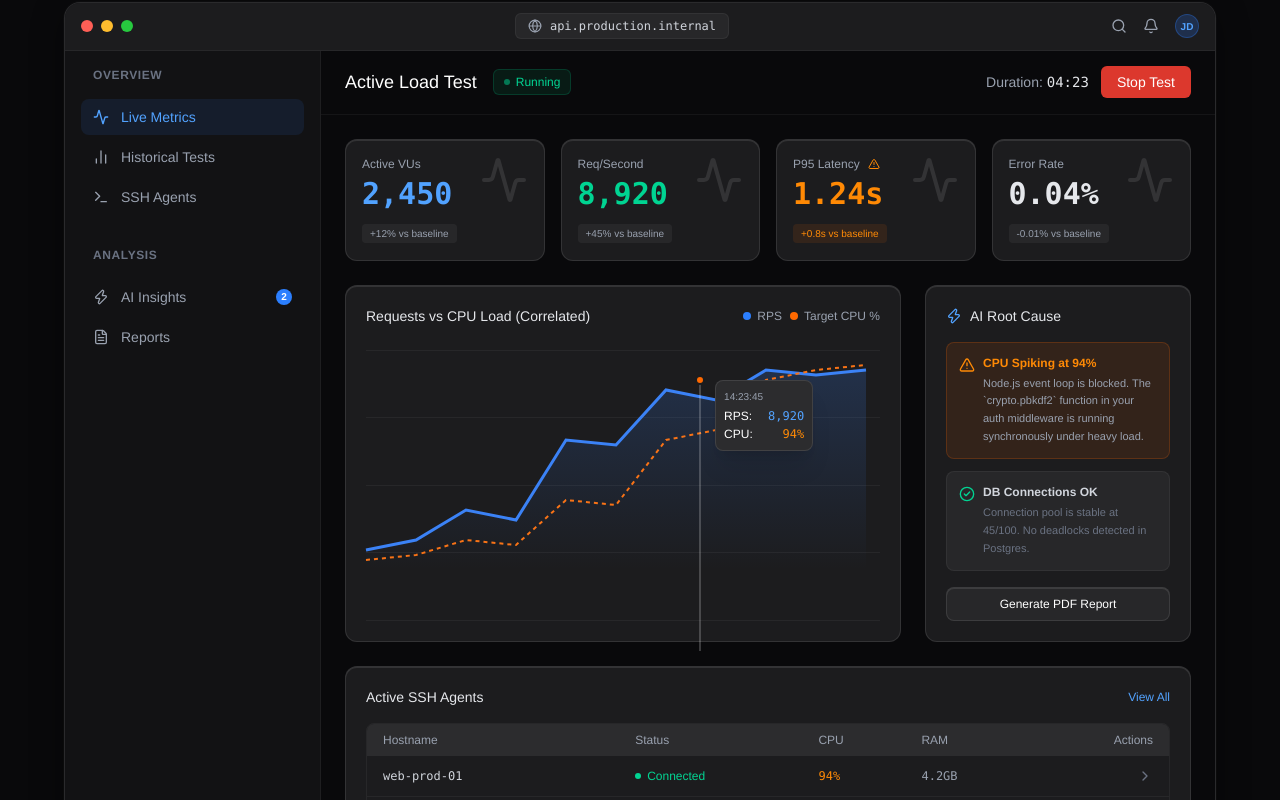
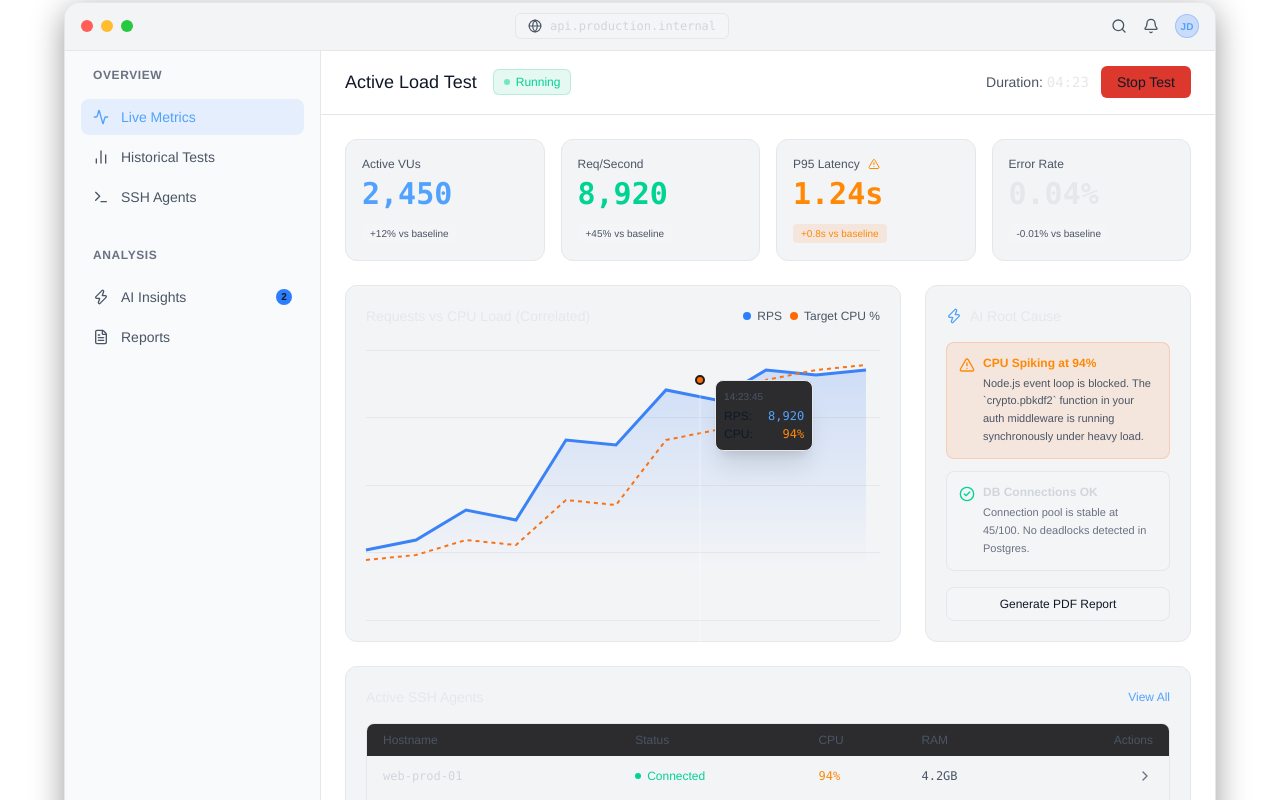
Before and after one commit to SoumyaranjanDS/testyoursite, a React (Vite) app in the folder frontend/: page / in a window 1280 px wide. Shown: the part 5380-6180 px from the top of the page. Built offline with nearby package versions, Linux system fonts and the light colour scheme.

Commit message:
Update DashboardPreview.jsx

```diff
--- a/frontend/src/components/home/DashboardPreview.jsx
+++ b/frontend/src/components/home/DashboardPreview.jsx
@@ -8,39 +8,39 @@ import {
 
 const DashboardPreview = () => {
   return (
-    <section id="live-testing" className="py-24 bg-[#09090b] relative overflow-hidden">
+    <section id="live-testing" className="py-24 bg-white dark:bg-[#09090b] relative overflow-hidden">
       {/* Background Glows */}
       <div className="absolute top-1/2 left-1/2 -translate-x-1/2 -translate-y-1/2 w-[800px] h-[500px] bg-blue-600/10 blur-[150px] rounded-full pointer-events-none -z-10" />
 
       <div className="max-w-7xl mx-auto px-6 relative z-10">
         <div className="text-center mb-16">
 
-          <h2 className="text-4xl md:text-5xl font-medium text-white mb-6 font-heading">
+          <h2 className="text-4xl md:text-5xl font-medium text-gray-900 dark:text-white mb-6 font-heading">
             Everything you need in <br className="hidden md:block" /> one unified view<span className="text-blue-500">.</span>
           </h2>
-          <p className="text-gray-400 max-w-xl mx-auto text-base leading-relaxed">
+          <p className="text-gray-600 dark:text-gray-400 max-w-xl mx-auto text-base leading-relaxed">
             Correlate synthetic traffic spikes directly with native server metrics.
             Identify bottlenecks in seconds with AI-powered root cause analysis.
           </p>
         </div>
 
         {/* Dashboard Mockup Container */}
-        <div className="relative mx-auto max-w-6xl w-full rounded-2xl border border-white/10 bg-[#121214] shadow-[0_8px_32px_rgba(0,0,0,0.4),0_0_0_1px_rgba(255,255,255,0.02)] overflow-hidden">
+        <div className="relative mx-auto max-w-6xl w-full rounded-2xl border border-gray-200 dark:border-white/10 bg-gray-50 dark:bg-[#121214] shadow-[0_8px_32px_rgba(0,0,0,0.4),0_0_0_1px_rgba(255,255,255,0.02)] overflow-hidden">
 
           {/* Mockup Header (Window Controls) */}
-          <div className="h-12 border-b border-white/5 flex items-center px-4 bg-[#1c1c1e] justify-between">
+          <div className="h-12 border-b border-gray-200 dark:border-white/5 flex items-center px-4 bg-gray-100 dark:bg-[#1c1c1e] justify-between">
             <div className="flex items-center gap-2">
               <div className="w-3 h-3 rounded-full bg-[#ff5f56]" />
               <div className="w-3 h-3 rounded-full bg-[#ffbd2e]" />
               <div className="w-3 h-3 rounded-full bg-[#27c93f]" />
             </div>
-            <div className="flex items-center gap-2 px-3 py-1 rounded-md bg-white/5 border border-white/5">
-              <Globe className="w-3.5 h-3.5 text-gray-400" />
+            <div className="flex items-center gap-2 px-3 py-1 rounded-md bg-white/5 border border-gray-200 dark:border-white/5">
+              <Globe className="w-3.5 h-3.5 text-gray-600 dark:text-gray-400" />
               <span className="text-xs text-gray-300 font-mono">api.production.internal</span>
             </div>
             <div className="flex items-center gap-4">
-              <Search className="w-4 h-4 text-gray-400" />
-              <Bell className="w-4 h-4 text-gray-400" />
+              <Search className="w-4 h-4 text-gray-600 dark:text-gray-400" />
+              <Bell className="w-4 h-4 text-gray-600 dark:text-gray-400" />
               <div className="w-6 h-6 rounded-full bg-blue-500/20 border border-blue-500/30 flex items-center justify-center">
                 <span className="text-[10px] text-blue-400 font-bold">JD</span>
               </div>
@@ -49,9 +49,9 @@ const DashboardPreview = () => {
 
           <div className="flex">
             {/* Sidebar */}
-            <div className="w-64 border-r border-white/5 bg-[#121214] p-4 flex flex-col gap-8 hidden md:flex">
+            <div className="w-64 border-r border-gray-200 dark:border-white/5 bg-gray-50 dark:bg-[#121214] p-4 flex flex-col gap-8 hidden md:flex">
               <div>
-                <div className="text-xs font-semibold text-gray-500 uppercase tracking-wider mb-4 px-3">
+                <div className="text-xs font-semibold text-gray-500 dark:text-gray-500 uppercase tracking-wider mb-4 px-3">
                   Overview
                 </div>
                 <div className="space-y-1">
@@ -59,11 +59,11 @@ const DashboardPreview = () => {
                     <Activity className="w-4 h-4" />
                     <span className="text-sm font-medium">Live Metrics</span>
                   </div>
-                  <div className="flex items-center gap-3 px-3 py-2 rounded-lg text-gray-400 hover:text-gray-200 hover:bg-white/5 cursor-pointer transition-colors">
+                  <div className="flex items-center gap-3 px-3 py-2 rounded-lg text-gray-600 dark:text-gray-400 hover:text-gray-200 hover:bg-white/5 cursor-pointer transition-colors">
                     <BarChart2 className="w-4 h-4" />
                     <span className="text-sm">Historical Tests</span>
                   </div>
-                  <div className="flex items-center gap-3 px-3 py-2 rounded-lg text-gray-400 hover:text-gray-200 hover:bg-white/5 cursor-pointer transition-colors">
+                  <div className="flex items-center gap-3 px-3 py-2 rounded-lg text-gray-600 dark:text-gray-400 hover:text-gray-200 hover:bg-white/5 cursor-pointer transition-colors">
                     <Terminal className="w-4 h-4" />
                     <span className="text-sm">SSH Agents</span>
                   </div>
@@ -71,16 +71,16 @@ const DashboardPreview = () => {
               </div>
 
               <div>
-                <div className="text-xs font-semibold text-gray-500 uppercase tracking-wider mb-4 px-3">
+                <div className="text-xs font-semibold text-gray-500 dark:text-gray-500 uppercase tracking-wider mb-4 px-3">
                   Analysis
                 </div>
                 <div className="space-y-1">
-                  <div className="flex items-center gap-3 px-3 py-2 rounded-lg text-gray-400 hover:text-gray-200 hover:bg-white/5 cursor-pointer transition-colors">
+                  <div className="flex items-center gap-3 px-3 py-2 rounded-lg text-gray-600 dark:text-gray-400 hover:text-gray-200 hover:bg-white/5 cursor-pointer transition-colors">
                     <Zap className="w-4 h-4" />
                     <span className="text-sm">AI Insights</span>
-                    <span className="ml-auto flex h-4 w-4 items-center justify-center rounded-full bg-blue-500 text-[10px] font-bold text-white">2</span>
+                    <span className="ml-auto flex h-4 w-4 items-center justify-center rounded-full bg-blue-500 text-[10px] font-bold text-gray-900 dark:text-white">2</span>
                   </div>
-                  <div className="flex items-center gap-3 px-3 py-2 rounded-lg text-gray-400 hover:text-gray-200 hover:bg-white/5 cursor-pointer transition-colors">
+                  <div className="flex items-center gap-3 px-3 py-2 rounded-lg text-gray-600 dark:text-gray-400 hover:text-gray-200 hover:bg-white/5 cursor-pointer transition-colors">
                     <FileText className="w-4 h-4" />
                     <span className="text-sm">Reports</span>
                   </div>
@@ -89,19 +89,19 @@ const DashboardPreview = () => {
             </div>
 
             {/* Main Content Area */}
-            <div className="flex-1 bg-[#09090b] flex flex-col overflow-hidden">
+            <div className="flex-1 bg-white dark:bg-[#09090b] flex flex-col overflow-hidden">
               {/* Toolbar */}
-              <div className="h-16 border-b border-white/5 flex items-center px-6 justify-between shrink-0">
+              <div className="h-16 border-b border-gray-200 dark:border-white/5 flex items-center px-6 justify-between shrink-0">
                 <div className="flex items-center gap-4">
-                  <h3 className="text-lg font-medium text-white">Active Load Test</h3>
+                  <h3 className="text-lg font-medium text-gray-900 dark:text-white">Active Load Test</h3>
                   <div className="flex items-center gap-1.5 px-2.5 py-1 rounded-md bg-emerald-500/10 border border-emerald-500/20">
                     <div className="w-1.5 h-1.5 rounded-full bg-emerald-400 animate-pulse" />
                     <span className="text-xs font-medium text-emerald-400">Running</span>
                   </div>
                 </div>
                 <div className="flex items-center gap-3">
-                  <span className="text-sm text-gray-400">Duration: <span className="text-gray-200 font-mono">04:23</span></span>
-                  <button className="px-4 py-1.5 rounded-md bg-[#DC382D] text-white text-sm font-medium hover:bg-[#b92b22] transition-colors">
+                  <span className="text-sm text-gray-600 dark:text-gray-400">Duration: <span className="text-gray-200 font-mono">04:23</span></span>
+                  <button className="px-4 py-1.5 rounded-md bg-[#DC382D] text-gray-900 dark:text-white text-sm font-medium hover:bg-[#b92b22] transition-colors">
                     Stop Test
                   </button>
                 </div>
@@ -118,18 +118,18 @@ const DashboardPreview = () => {
                     { label: "P95 Latency", value: "1.24s", trend: "+0.8s", color: "text-orange-400", alert: true },
                     { label: "Error Rate", value: "0.04%", trend: "-0.01%", color: "text-gray-200" },
                   ].map((stat, i) => (
-                    <div key={i} className="p-4 rounded-xl bg-[#1c1c1e] border border-white/10 relative overflow-hidden group shadow-[inset_0_1px_0_rgba(255,255,255,0.1)]">
+                    <div key={i} className="p-4 rounded-xl bg-gray-100 dark:bg-[#1c1c1e] border border-gray-200 dark:border-white/10 relative overflow-hidden group shadow-[inset_0_1px_0_rgba(255,255,255,0.1)]">
                       <div className="absolute top-0 right-0 p-4 opacity-10 group-hover:opacity-20 transition-opacity">
                         <Activity className="w-12 h-12" />
                       </div>
-                      <div className="text-xs text-gray-400 mb-1 flex items-center gap-2">
+                      <div className="text-xs text-gray-600 dark:text-gray-400 mb-1 flex items-center gap-2">
                         {stat.label}
                         {stat.alert && <AlertTriangle className="w-3 h-3 text-orange-400" />}
                       </div>
                       <div className={`text-3xl font-bold font-mono mb-2 ${stat.color}`}>
                         {stat.value}
                       </div>
-                      <div className={`text-[10px] font-medium px-2 py-0.5 rounded-sm inline-block ${stat.alert ? 'bg-orange-500/10 text-orange-400' : 'bg-white/5 text-gray-400'}`}>
+                      <div className={`text-[10px] font-medium px-2 py-0.5 rounded-sm inline-block ${stat.alert ? 'bg-orange-500/10 text-orange-400' : 'bg-white/5 text-gray-600 dark:text-gray-400'}`}>
                         {stat.trend} vs baseline
                       </div>
                     </div>
@@ -138,14 +138,14 @@ const DashboardPreview = () => {
 
                 <div className="grid grid-cols-1 lg:grid-cols-3 gap-6">
                   {/* Chart Area */}
-                  <div className="lg:col-span-2 rounded-xl bg-[#1c1c1e] border border-white/10 p-5 flex flex-col shadow-[inset_0_1px_0_rgba(255,255,255,0.1)]">
+                  <div className="lg:col-span-2 rounded-xl bg-gray-100 dark:bg-[#1c1c1e] border border-gray-200 dark:border-white/10 p-5 flex flex-col shadow-[inset_0_1px_0_rgba(255,255,255,0.1)]">
                     <div className="flex items-center justify-between mb-6">
                       <h4 className="text-sm font-medium text-gray-200">Requests vs CPU Load (Correlated)</h4>
                       <div className="flex gap-2">
-                        <div className="flex items-center gap-1.5 text-xs text-gray-400">
+                        <div className="flex items-center gap-1.5 text-xs text-gray-600 dark:text-gray-400">
                           <div className="w-2 h-2 rounded-full bg-blue-500" /> RPS
                         </div>
-                        <div className="flex items-center gap-1.5 text-xs text-gray-400">
+                        <div className="flex items-center gap-1.5 text-xs text-gray-600 dark:text-gray-400">
                           <div className="w-2 h-2 rounded-full bg-orange-500" /> Target CPU %
                         </div>
                       </div>
@@ -155,7 +155,7 @@ const DashboardPreview = () => {
                       {/* Fake Chart Grid */}
                       <div className="absolute inset-0 flex flex-col justify-between">
                         {[...Array(5)].map((_, i) => (
-                          <div key={i} className="w-full border-t border-white/5" />
+                          <div key={i} className="w-full border-t border-gray-200 dark:border-white/5" />
                         ))}
                       </div>
                       {/* Fake SVG Chart Line - RPS */}
@@ -194,12 +194,12 @@ const DashboardPreview = () => {
 
                       {/* Hover Tooltip Mock */}
                       <div className="absolute top-[30px] left-[65%] -translate-x-1/2 w-[2px] h-full bg-white/20 pointer-events-none">
-                        <div className="absolute top-0 left-4 bg-[#2c2c2e] border border-white/10 rounded-lg p-2 shadow-xl whitespace-nowrap z-20">
-                          <div className="text-[10px] text-gray-400 mb-1">14:23:45</div>
-                          <div className="text-xs text-white font-medium flex items-center justify-between gap-4">
+                        <div className="absolute top-0 left-4 bg-[#2c2c2e] border border-gray-200 dark:border-white/10 rounded-lg p-2 shadow-xl whitespace-nowrap z-20">
+                          <div className="text-[10px] text-gray-600 dark:text-gray-400 mb-1">14:23:45</div>
+                          <div className="text-xs text-gray-900 dark:text-white font-medium flex items-center justify-between gap-4">
                             <span>RPS:</span> <span className="text-blue-400 font-mono">8,920</span>
                           </div>
-                          <div className="text-xs text-white font-medium flex items-center justify-between gap-4 mt-0.5">
+                          <div className="text-xs text-gray-900 dark:text-white font-medium flex items-center justify-between gap-4 mt-0.5">
                             <span>CPU:</span> <span className="text-orange-400 font-mono">94%</span>
                           </div>
                         </div>
@@ -209,7 +209,7 @@ const DashboardPreview = () => {
                   </div>
 
                   {/* AI Insights Panel */}
-                  <div className="rounded-xl bg-[#1c1c1e] border border-white/10 p-5 flex flex-col shadow-[inset_0_1px_0_rgba(255,255,255,0.1)]">
+                  <div className="rounded-xl bg-gray-100 dark:bg-[#1c1c1e] border border-gray-200 dark:border-white/10 p-5 flex flex-col shadow-[inset_0_1px_0_rgba(255,255,255,0.1)]">
                     <div className="flex items-center gap-2 mb-4">
                       <Zap className="w-4 h-4 text-blue-400" />
                       <h4 className="text-sm font-medium text-gray-200">AI Root Cause</h4>
@@ -221,19 +221,19 @@ const DashboardPreview = () => {
                           <AlertTriangle className="w-4 h-4 text-orange-400 shrink-0 mt-0.5" />
                           <div>
                             <div className="text-xs font-semibold text-orange-400 mb-1">CPU Spiking at 94%</div>
-                            <div className="text-[11px] text-gray-400 leading-relaxed">
+                            <div className="text-[11px] text-gray-600 dark:text-gray-400 leading-relaxed">
                               Node.js event loop is blocked. The `crypto.pbkdf2` function in your auth middleware is running synchronously under heavy load.
                             </div>
                           </div>
                         </div>
                       </div>
 
-                      <div className="p-3 rounded-lg bg-white/5 border border-white/5">
+                      <div className="p-3 rounded-lg bg-white/5 border border-gray-200 dark:border-white/5">
                         <div className="flex gap-2">
                           <CheckCircle2 className="w-4 h-4 text-emerald-400 shrink-0 mt-0.5" />
                           <div>
                             <div className="text-xs font-semibold text-gray-300 mb-1">DB Connections OK</div>
-                            <div className="text-[11px] text-gray-500 leading-relaxed">
+                            <div className="text-[11px] text-gray-500 dark:text-gray-500 leading-relaxed">
                               Connection pool is stable at 45/100. No deadlocks detected in Postgres.
                             </div>
                           </div>
@@ -241,22 +241,22 @@ const DashboardPreview = () => {
                       </div>
                     </div>
 
-                    <button className="w-full mt-4 py-2 rounded-lg bg-white/5 hover:bg-white/10 border border-white/10 shadow-[inset_0_1px_0_rgba(255,255,255,0.1)] transition-colors text-xs font-medium text-white flex items-center justify-center gap-2">
+                    <button className="w-full mt-4 py-2 rounded-lg bg-white/5 hover:bg-white/10 border border-gray-200 dark:border-white/10 shadow-[inset_0_1px_0_rgba(255,255,255,0.1)] transition-colors text-xs font-medium text-gray-900 dark:text-white flex items-center justify-center gap-2">
                       Generate PDF Report
                     </button>
                   </div>
                 </div>
 
                 {/* Bottom Agents List */}
-                <div className="rounded-xl bg-[#1c1c1e] border border-white/10 p-5 shadow-[inset_0_1px_0_rgba(255,255,255,0.1)]">
+                <div className="rounded-xl bg-gray-100 dark:bg-[#1c1c1e] border border-gray-200 dark:border-white/10 p-5 shadow-[inset_0_1px_0_rgba(255,255,255,0.1)]">
                    <div className="flex items-center justify-between mb-4">
                       <h4 className="text-sm font-medium text-gray-200">Active SSH Agents</h4>
                       <div className="text-xs text-blue-400 hover:text-blue-300 cursor-pointer">View All</div>
                    </div>
 
-                   <div className="overflow-hidden rounded-lg border border-white/5">
+                   <div className="overflow-hidden rounded-lg border border-gray-200 dark:border-white/5">
                      <table className="w-full text-left text-xs">
-                       <thead className="bg-[#2c2c2e] text-gray-400">
+                       <thead className="bg-[#2c2c2e] text-gray-600 dark:text-gray-400">
                          <tr>
                            <th className="px-4 py-2 font-medium">Hostname</th>
                            <th className="px-4 py-2 font-medium">Status</th>
@@ -266,7 +266,7 @@ const DashboardPreview = () => {
                          </tr>
                        </thead>
                        <tbody className="divide-y divide-white/5">
-                         <tr className="bg-[#1c1c1e] hover:bg-white/5 transition-colors">
+                         <tr className="bg-gray-100 dark:bg-[#1c1c1e] hover:bg-white/5 transition-colors">
                            <td className="px-4 py-3 font-mono text-gray-300">web-prod-01</td>
                            <td className="px-4 py-3">
                              <span className="flex items-center gap-1.5 text-emerald-400">
@@ -274,22 +274,22 @@ const DashboardPreview = () => {
                              </span>
                            </td>
                            <td className="px-4 py-3 text-orange-400 font-mono">94%</td>
-                           <td className="px-4 py-3 text-gray-400 font-mono">4.2GB</td>
+                           <td className="px-4 py-3 text-gray-600 dark:text-gray-400 font-mono">4.2GB</td>
                            <td className="px-4 py-3 text-right">
-                             <ChevronRight className="w-4 h-4 text-gray-500 inline-block cursor-pointer hover:text-white" />
+                             <ChevronRight className="w-4 h-4 text-gray-500 dark:text-gray-500 inline-block cursor-pointer hover:text-gray-900 dark:text-white" />
                            </td>
                          </tr>
-                         <tr className="bg-[#1c1c1e] hover:bg-white/5 transition-colors">
+                         <tr className="bg-gray-100 dark:bg-[#1c1c1e] hover:bg-white/5 transition-colors">
                            <td className="px-4 py-3 font-mono text-gray-300">db-prod-primary</td>
                            <td className="px-4 py-3">
                              <span className="flex items-center gap-1.5 text-emerald-400">
                                <span className="w-1.5 h-1.5 rounded-full bg-emerald-400"></span> Connected
                              </span>
                            </td>
-                           <td className="px-4 py-3 text-gray-400 font-mono">22%</td>
-                           <td className="px-4 py-3 text-gray-400 font-mono">14.8GB</td>
+                           <td className="px-4 py-3 text-gray-600 dark:text-gray-400 font-mono">22%</td>
+                           <td className="px-4 py-3 text-gray-600 dark:text-gray-400 font-mono">14.8GB</td>
                            <td className="px-4 py-3 text-right">
-                             <ChevronRight className="w-4 h-4 text-gray-500 inline-block cursor-pointer hover:text-white" />
+                             <ChevronRight className="w-4 h-4 text-gray-500 dark:text-gray-500 inline-block cursor-pointer hover:text-gray-900 dark:text-white" />
                            </td>
                          </tr>
                        </tbody>
```
